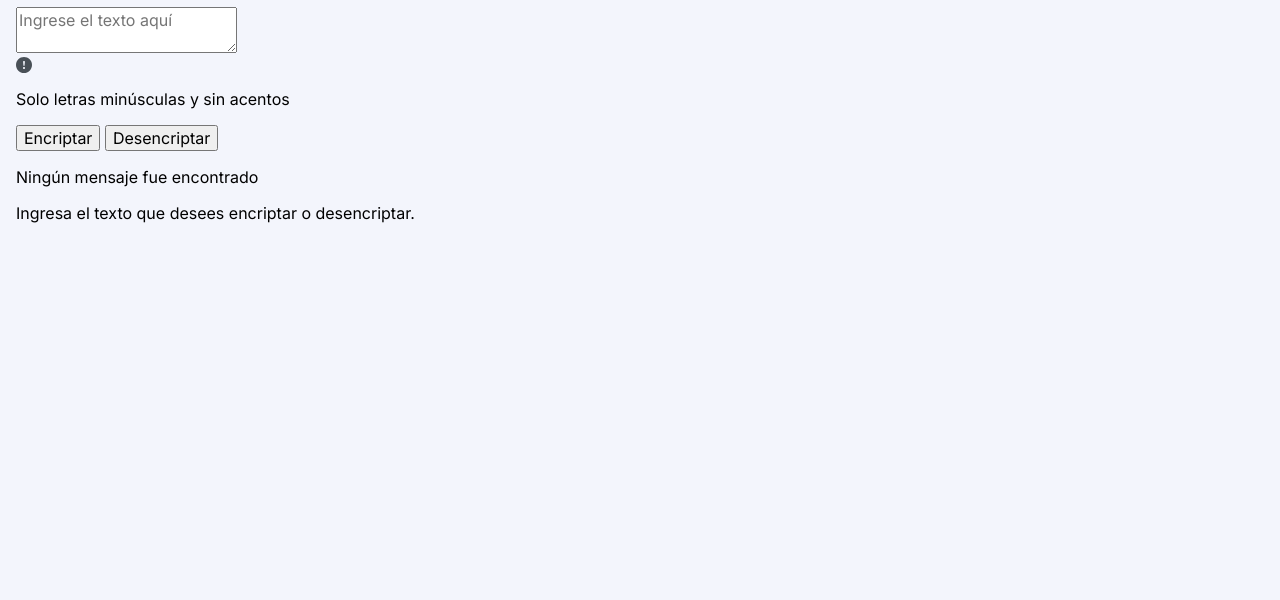
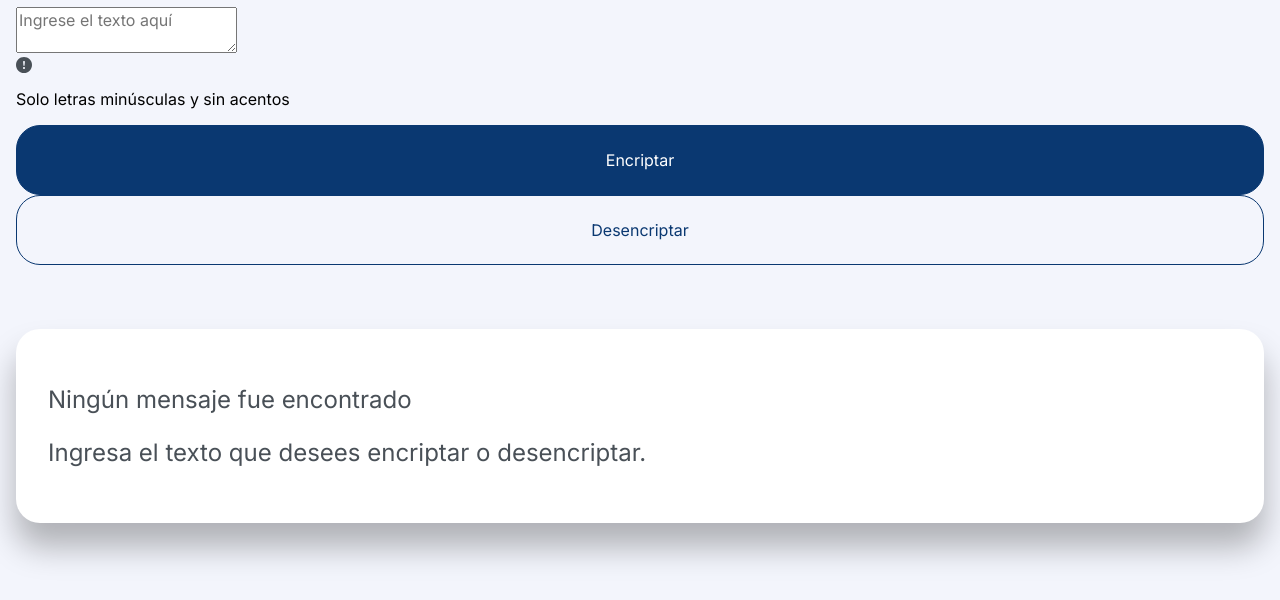
Before and after one commit to walkeralfaro/alura-challenge-decryptor, a plain HTML site: page index.html in a window 1280 px wide. Shown: the part 62-662 px from the top of the page. Drawn offline with Linux system fonts and the light colour scheme.

Commit message:
add styles

```diff
--- a/app.js
+++ b/app.js
@@ -115,8 +115,8 @@ document.addEventListener('DOMContentLoaded', function() {
     const btnCopyText= document.createElement('BUTTON');
 
     btnCopyText.setAttribute('id', 'btn_copy');
-    btnCopyText.classList.add('btnCopyText');
-    btnCopyText.textContent = 'copiar';
+    btnCopyText.setAttribute('class', 'btn btnCopyText');
+    btnCopyText.textContent = 'Copiar';
 
     outputText.setAttribute('id', 'output_text');
     outputText.classList.add('outputText');
--- a/index.html
+++ b/index.html
@@ -31,12 +31,12 @@
     </div>
 
     <div>
-      <button id="btn_encrypt" type="button">Encriptar</button>
-      <button id="btn_decrypt" type="button">Desencriptar</button>
+      <button class="btn btn_encrypt" id="btn_encrypt" type="button">Encriptar</button>
+      <button class="btn btn_decrypt" id="btn_decrypt" type="button">Desencriptar</button>
     </div>
   </form>
 
-  <div>
+  <div class="message">
     <div id="initial_message">
       <img src="assets/person.svg" alt="person_search" style="display: none;">
     </div>
@@ -45,6 +45,5 @@
   </div>
 
   <script src="app.js"></script>
-
 </body>
 </html>
--- a/styles.css
+++ b/styles.css
@@ -1,22 +1,6 @@
-/* variables */
-:root {
-  --WHITE: #FFFFFF;
-  --DARK_BLUE_DARK_BLUE_100: #609ED4;
-  --DARK_BLUE_DARK_BLUE_200: #356EA9;
-  --DARK_BLUE_DARK_BLUE_300: #0A3871;
-  --DARK_BLUE_DARK_BLUE_400: #072B61;
-  --DARK_BLUE_DARK_BLUE_500: #052051;
-  --LIGHT_BLUE_LIGHT_BLUE_100: #F3F5FC;
-  --LIGHT_BLUE_LIGHT_BLUE_200: #EFF1FA;
-  --LIGHT_BLUE_LIGHT_BLUE_300: #E9ECF8;
-  --LIGHT_BLUE_LIGHT_BLUE_400: #AAB2D5;
-  --LIGHT_BLUE_LIGHT_BLUE_500: #757FB2;
-  --GRAY_GRAY_100: #CED4DA;
-  --GRAY_GRAY_200: #ADB5BD;
-  --GRAY_GRAY_300: #868E96;
-  --GRAY_GRAY_400: #495057;
-  --GRAY_GRAY_500: #343A40;
-}
+@import url('/styles/variables.css');
+@import url('/styles/button.css');
+@import url('/styles/message.css');
 
 body{
   font-family: 'Inter', sans-serif;
--- /dev/null
+++ b/styles/button.css
@@ -0,0 +1,20 @@
+
+.btn{
+  width: 100%;
+  padding: 24px;
+  /* margin: 12px 0; */
+
+  border: 1px solid var(--DARK_BLUE_DARK_BLUE_300);
+  border-radius: 24px;
+
+  background-color: transparent;
+  color: var(--DARK_BLUE_DARK_BLUE_300);
+
+  cursor: pointer;
+
+  /* styles encrypting button */
+  &.btn_encrypt{
+    color: var(--WHITE);
+    background-color: var(--DARK_BLUE_DARK_BLUE_300);
+  }
+}
--- /dev/null
+++ b/styles/message.css
@@ -0,0 +1,9 @@
+.message {
+  background-color: var(--WHITE);
+  border-radius: 24px;
+  padding: 32px;
+  margin-top: 64px;
+  font-size: 24px;
+  color: var(--GRAY_GRAY_400);
+  box-shadow: 0px 24px 32px 0px rgba(0,0,0,0.28);
+}
--- /dev/null
+++ b/styles/variables.css
@@ -0,0 +1,19 @@
+/* variables */
+:root {
+  --WHITE: #FFFFFF;
+  --DARK_BLUE_DARK_BLUE_100: #609ED4;
+  --DARK_BLUE_DARK_BLUE_200: #356EA9;
+  --DARK_BLUE_DARK_BLUE_300: #0A3871;
+  --DARK_BLUE_DARK_BLUE_400: #072B61;
+  --DARK_BLUE_DARK_BLUE_500: #052051;
+  --LIGHT_BLUE_LIGHT_BLUE_100: #F3F5FC;
+  --LIGHT_BLUE_LIGHT_BLUE_200: #EFF1FA;
+  --LIGHT_BLUE_LIGHT_BLUE_300: #E9ECF8;
+  --LIGHT_BLUE_LIGHT_BLUE_400: #AAB2D5;
+  --LIGHT_BLUE_LIGHT_BLUE_500: #757FB2;
+  --GRAY_GRAY_100: #CED4DA;
+  --GRAY_GRAY_200: #ADB5BD;
+  --GRAY_GRAY_300: #868E96;
+  --GRAY_GRAY_400: #495057;
+  --GRAY_GRAY_500: #343A40;
+}
```
